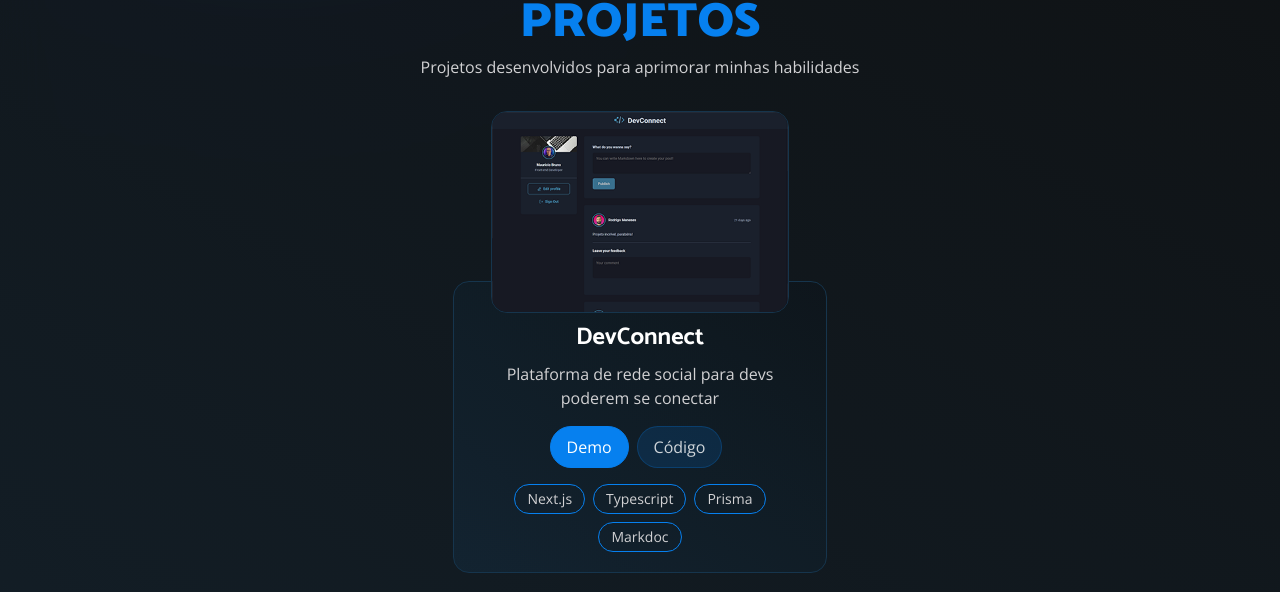
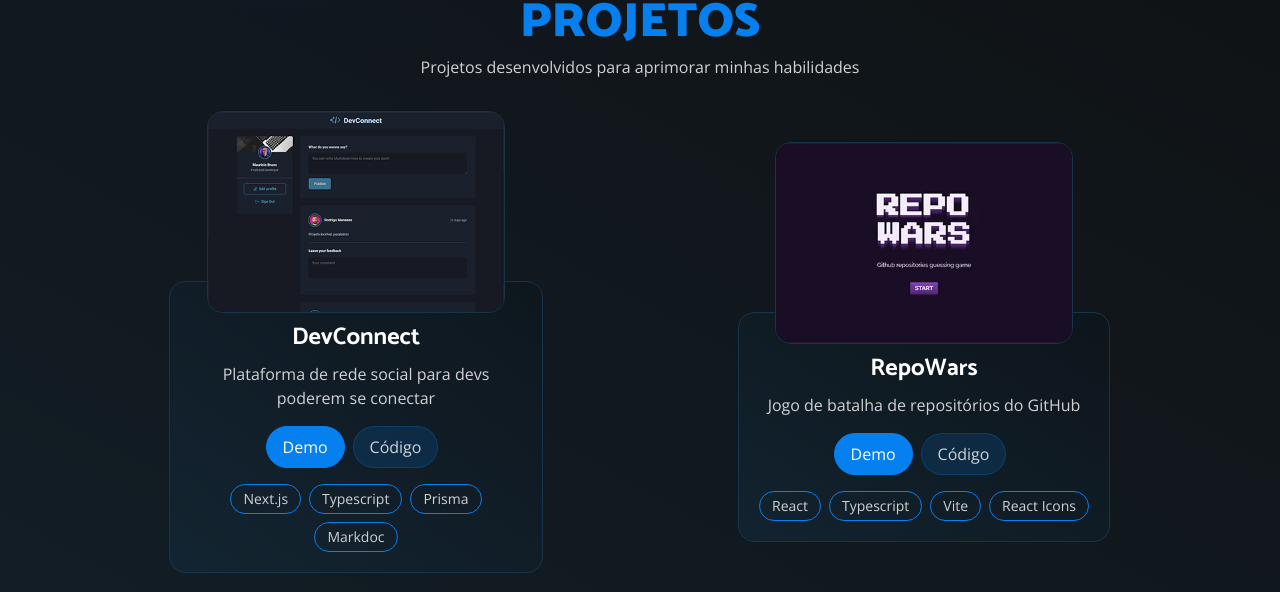
Before and after one commit to MBrunoS/portfolio, a Next.js app: page / in a window 1280 px wide. Shown: the part 1994-2586 px from the top of the page. Built offline with nearby package versions, Linux system fonts and the light colour scheme.

Commit message:
feat: adds repowars project

```diff
--- a/src/components/Projects/index.tsx
+++ b/src/components/Projects/index.tsx
@@ -1,5 +1,6 @@
 import React from "react";
 import devconnect from "../../assets/devconnect.webp";
+import repowars from "../../assets/repowars.webp";
 import { ProjectCard } from "./ProjectCard";
 
 export const Projects: React.FC = () => {
@@ -13,6 +14,16 @@ export const Projects: React.FC = () => {
         code: "https://github.com/MBrunoS/devconnect",
       },
       badges: ["Next.js", "Typescript", "Prisma", "Markdoc"],
+    },
+    {
+      title: "RepoWars",
+      description: "Jogo de batalha de repositórios do GitHub",
+      imgSrc: repowars,
+      links: {
+        demo: "https://repowars.mbrunos.dev/",
+        code: "https://github.com/MBrunoS/repowars",
+      },
+      badges: ["React", "Typescript", "Vite", "React Icons"],
     },
   ];
 
```
Also changed, not shown: src/assets/repowars.webp (added).
